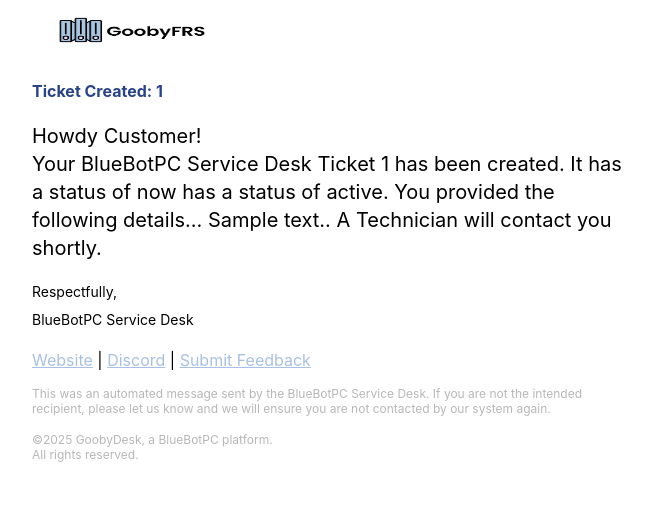
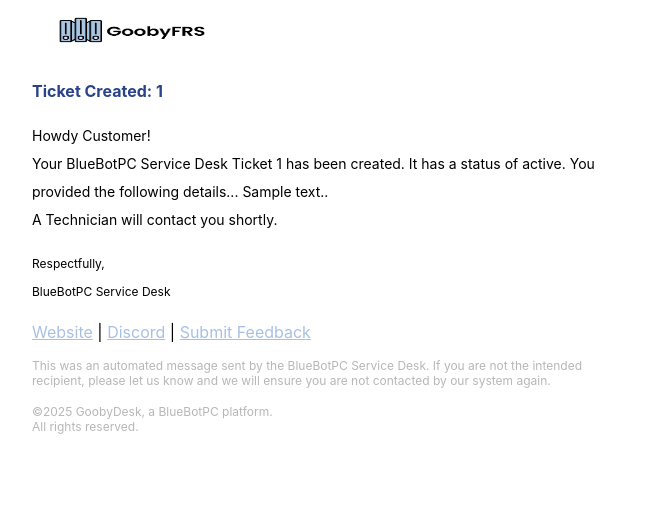
Before and after one commit to bluebotpc/BlueDesk, a Flask app: template templates/new-ticket-email.html in a window 1280 px wide. Shown: the top 511 px of the page, without its empty margins (308-960 px from the left). Run offline with Flask 3, Linux system fonts and the light colour scheme; the template is opened without the code that fills it: most values are stand-ins (such as "Sample title", 1, 10 or a date in 2020).

Commit message:
email template fixed
Grammer and design were tweaked in the confirmation email template.

Preparing index.html for HTML form input validation and sanitation.

```diff
--- a/templates/index.html
+++ b/templates/index.html
@@ -95,16 +95,16 @@
         <h2>Submit a Ticket</h2>
         <form method="post">
             <label for="name">Your Name:</label>
-            <input type="text" id="name" name="name" required>
+            <input type="text" id="name" name="name" required minlength="2" maxlength="24">
 
             <label for="email">Your Email:</label>
             <input type="email" id="email" name="email" required>
 
             <label for="subject">Ticket Subject:</label>
-            <input type="text" id="subject" name="subject" required>
+            <input type="text" id="subject" name="subject" required minlength="6" maxlength="24">
 
             <label for="message">Ticket Message:</label>
-            <textarea id="message" name="message" required></textarea>
+            <textarea id="message" name="message" required minlength="8" maxlength="512"></textarea>
 
             <label for="type">Ticket Type:</label>
             <select id="type" name="type">
--- a/templates/new-ticket-email.html
+++ b/templates/new-ticket-email.html
@@ -47,7 +47,7 @@
     }
 
     p {
-      font-size: 20px;
+      font-size: 14px;
       line-height: 28px;
       margin: 4px 0;
       color: #000;
@@ -62,7 +62,7 @@
     }
 
     .small-text {
-      font-size: 14px;
+      font-size: 12px;
       margin: 16px 0;
       color: #000;
     }
@@ -87,7 +87,7 @@
         </table>
 
         <h1>Ticket Created: {{ticket.ticket_number}}</h1>
-        <p>Howdy Customer! <br>Your BlueBotPC Service Desk Ticket {{ticket.ticket_number}} has been created. It has a status of now has a status of {{ticket.status}}. You provided the following details... {{ticket.message}}. A Technician will contact you shortly.</p>
+        <p>Howdy Customer! <br>Your BlueBotPC Service Desk Ticket {{ticket.ticket_number}} has been created. It has a status of {{ticket.status}}. You provided the following details... {{ticket.message}}.<br>A Technician will contact you shortly.</p>
         <p class="small-text">Respectfully,<br>BlueBotPC Service Desk</p>
         <table align="center" border="0" cellPadding="0" cellSpacing="0" role="presentation" width="100%">
           <tr>
```
Also changed, not shown: README.md.
